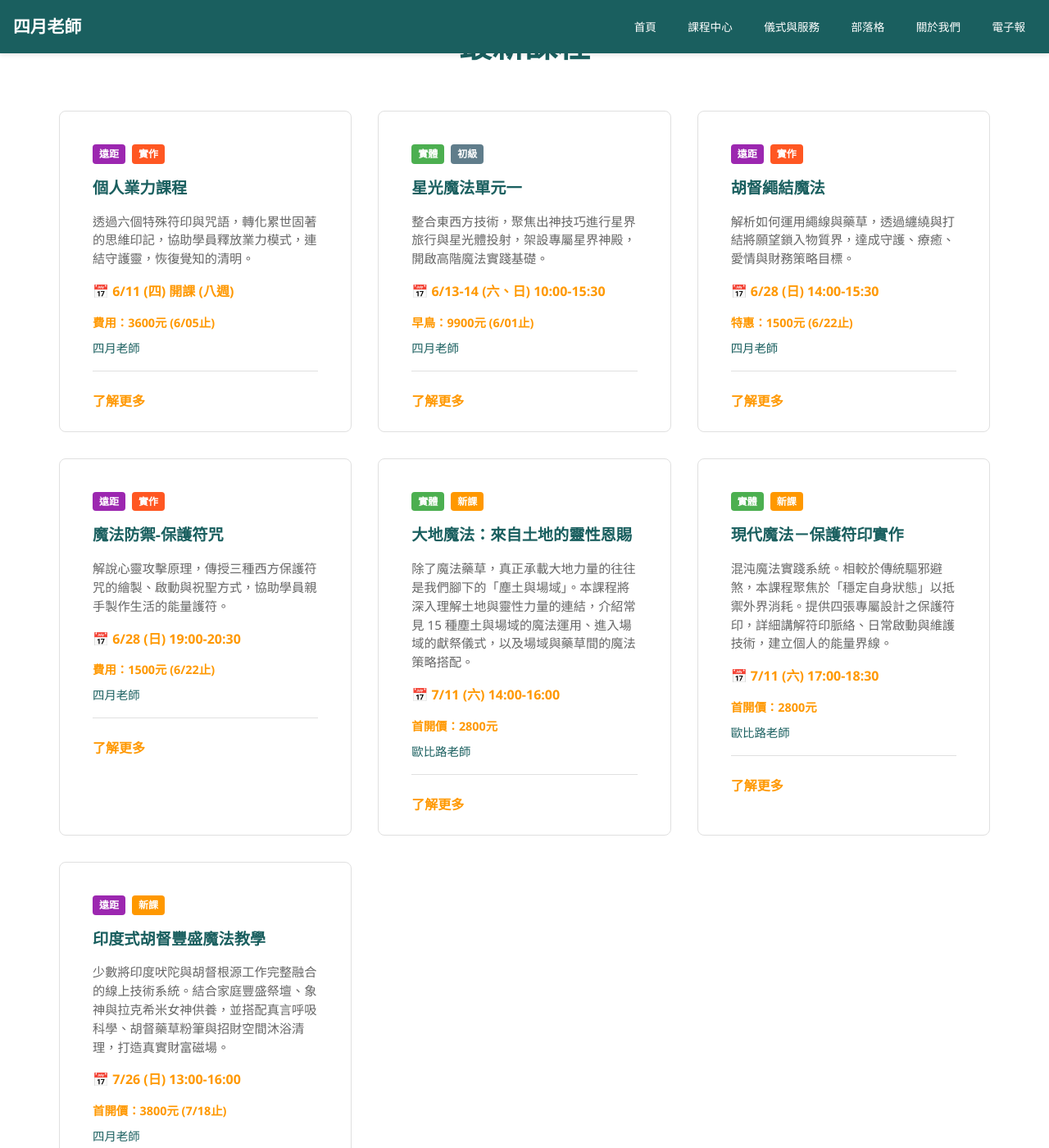
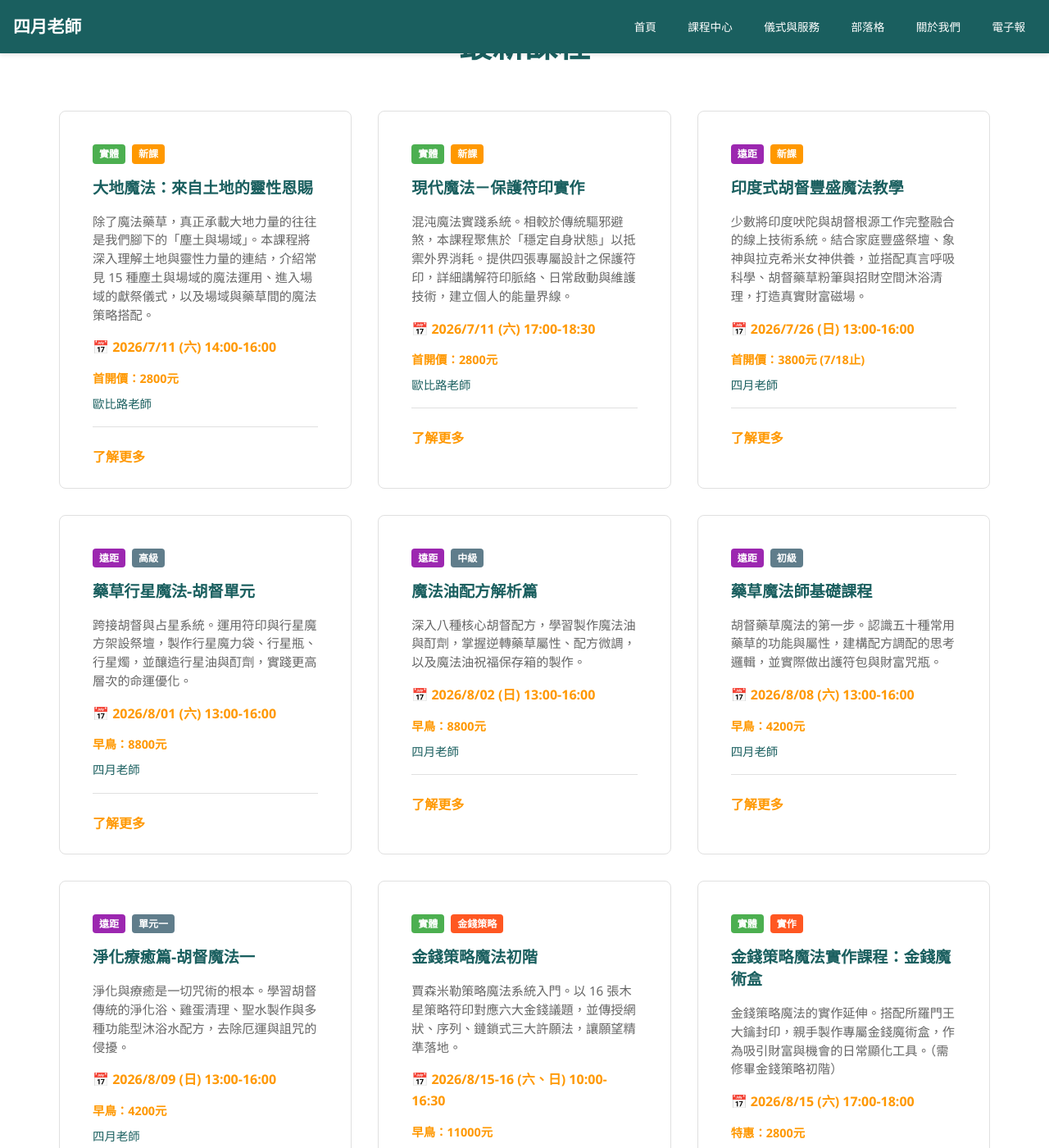
Before and after one commit to light4uliuphone-lang/hoodoo, a Jekyll site: the page built from index.html, in a window 1280 px wide and 1400 px high, scrolled down 516 px. Shown: the whole window at 82% size. Built offline with Jekyll 4.4.1, drawn with Linux system fonts in a browser that asks for light colours; some of the changed text lies outside the part shown.

Commit message:
Add files via upload

```diff
--- a/index.html
+++ b/index.html
@@ -19,74 +19,6 @@ description: 探索四月老師的魔法教學中心，提供專業胡督(Hoodoo
 
             <div class="course-card">
                 <div style="display: flex; gap: 8px; padding: 1rem 1rem 0;">
-                    <span style="background-color: #9c27b0; color: white; padding: 2px 8px; border-radius: 4px; font-size: 0.75rem; font-weight: bold;">遠距</span>
-                    <span style="background-color: #ff5722; color: white; padding: 2px 8px; border-radius: 4px; font-size: 0.75rem; font-weight: bold;">實作</span>
-                </div>
-                <h3 style="margin-top: 1rem; padding: 0 1rem;">個人業力課程</h3>
-                <div style="padding: 0 1rem;">
-                    <p>透過六個特殊符印與咒語，轉化累世固著的思維印記，協助學員釋放業力模式，連結守護靈，恢復覺知的清明。</p>
-                    <div class="course-info">
-                        <div style="margin-bottom: 5px; color: #ff9800; font-weight: bold;">📅 6/11 (四) 開課 (八週)</div>
-                        <span class="price">費用：3600元 (6/05止)</span>
-                        <span class="teacher">四月老師</span>
-                    </div>
-                    <a href="/courses/course-modern-05/" class="learn-more">了解更多</a>
-                </div>
-            </div>
-
-            <div class="course-card">
-                <div style="display: flex; gap: 8px; padding: 1rem 1rem 0;">
-                    <span style="background-color: #4caf50; color: white; padding: 2px 8px; border-radius: 4px; font-size: 0.75rem; font-weight: bold;">實體</span>
-                    <span style="background-color: #607d8b; color: white; padding: 2px 8px; border-radius: 4px; font-size: 0.75rem; font-weight: bold;">初級</span>
-                </div>
-                <h3 style="margin-top: 1rem; padding: 0 1rem;">星光魔法單元一</h3>
-                <div style="padding: 0 1rem;">
-                    <p>整合東西方技術，聚焦出神技巧進行星界旅行與星光體投射，架設專屬星界神殿，開啟高階魔法實踐基礎。</p>
-                    <div class="course-info">
-                        <div style="margin-bottom: 5px; color: #ff9800; font-weight: bold;">📅 6/13-14 (六、日) 10:00-15:30</div>
-                        <span class="price">早鳥：9900元 (6/01止)</span>
-                        <span class="teacher">四月老師</span>
-                    </div>
-                    <a href="/courses/course-modern-06/" class="learn-more">了解更多</a>
-                </div>
-            </div>
-
-            <div class="course-card">
-                <div style="display: flex; gap: 8px; padding: 1rem 1rem 0;">
-                    <span style="background-color: #9c27b0; color: white; padding: 2px 8px; border-radius: 4px; font-size: 0.75rem; font-weight: bold;">遠距</span>
-                    <span style="background-color: #ff5722; color: white; padding: 2px 8px; border-radius: 4px; font-size: 0.75rem; font-weight: bold;">實作</span>
-                </div>
-                <h3 style="margin-top: 1rem; padding: 0 1rem;">胡督繩結魔法</h3>
-                <div style="padding: 0 1rem;">
-                    <p>解析如何運用繩線與藥草，透過纏繞與打結將願望鎖入物質界，達成守護、療癒、愛情與財務策略目標。</p>
-                    <div class="course-info">
-                        <div style="margin-bottom: 5px; color: #ff9800; font-weight: bold;">📅 6/28 (日) 14:00-15:30</div>
-                        <span class="price">特惠：1500元 (6/22止)</span>
-                        <span class="teacher">四月老師</span>
-                    </div>
-                    <a href="/courses/course-hoodoo-09/" class="learn-more">了解更多</a>
-                </div>
-            </div>
-
-            <div class="course-card">
-                <div style="display: flex; gap: 8px; padding: 1rem 1rem 0;">
-                    <span style="background-color: #9c27b0; color: white; padding: 2px 8px; border-radius: 4px; font-size: 0.75rem; font-weight: bold;">遠距</span>
-                    <span style="background-color: #ff5722; color: white; padding: 2px 8px; border-radius: 4px; font-size: 0.75rem; font-weight: bold;">實作</span>
-                </div>
-                <h3 style="margin-top: 1rem; padding: 0 1rem;">魔法防禦-保護符咒</h3>
-                <div style="padding: 0 1rem;">
-                    <p>解說心靈攻擊原理，傳授三種西方保護符咒的繪製、啟動與祝聖方式，協助學員親手製作生活的能量護符。</p>
-                    <div class="course-info">
-                        <div style="margin-bottom: 5px; color: #ff9800; font-weight: bold;">📅 6/28 (日) 19:00-20:30</div>
-                        <span class="price">費用：1500元 (6/22止)</span>
-                        <span class="teacher">四月老師</span>
-                    </div>
-                    <a href="/courses/course-protection-05/" class="learn-more">了解更多</a>
-                </div>
-            </div>
-
-            <div class="course-card">
-                <div style="display: flex; gap: 8px; padding: 1rem 1rem 0;">
                     <span style="background-color: #4caf50; color: white; padding: 2px 8px; border-radius: 4px; font-size: 0.75rem; font-weight: bold;">實體</span>
                     <span style="background-color: #ff9800; color: white; padding: 2px 8px; border-radius: 4px; font-size: 0.75rem; font-weight: bold;">新課</span>
                 </div>
@@ -94,7 +26,7 @@ description: 探索四月老師的魔法教學中心，提供專業胡督(Hoodoo
                 <div style="padding: 0 1rem;">
                     <p>除了魔法藥草，真正承載大地力量的往往是我們腳下的「塵土與場域」。本課程將深入理解土地與靈性力量的連結，介紹常見 15 種塵土與場域的魔法運用、進入場域的獻祭儀式，以及場域與藥草間的魔法策略搭配。</p>
                     <div class="course-info">
-                        <div style="margin-bottom: 5px; color: #ff9800; font-weight: bold;">📅 7/11 (六) 14:00-16:00</div>
+                        <div style="margin-bottom: 5px; color: #ff9800; font-weight: bold;">📅 2026/7/11 (六) 14:00-16:00</div>
                         <span class="price">首開價：2800元</span>
                         <span class="teacher">歐比路老師</span>
                     </div>
@@ -111,7 +43,7 @@ description: 探索四月老師的魔法教學中心，提供專業胡督(Hoodoo
                 <div style="padding: 0 1rem;">
                     <p>混沌魔法實踐系統。相較於傳統驅邪避煞，本課程聚焦於「穩定自身狀態」以抵禦外界消耗。提供四張專屬設計之保護符印，詳細講解符印脈絡、日常啟動與維護技術，建立個人的能量界線。</p>
                     <div class="course-info">
-                        <div style="margin-bottom: 5px; color: #ff9800; font-weight: bold;">📅 7/11 (六) 17:00-18:30</div>
+                        <div style="margin-bottom: 5px; color: #ff9800; font-weight: bold;">📅 2026/7/11 (六) 17:00-18:30</div>
                         <span class="price">首開價：2800元</span>
                         <span class="teacher">歐比路老師</span>
                     </div>
@@ -119,7 +51,6 @@ description: 探索四月老師的魔法教學中心，提供專業胡督(Hoodoo
                 </div>
             </div>
 
-            <!-- 🌐 完美依原生規範與正確價目編入的全新遠距課：印度式胡督豐盛魔法 -->
             <div class="course-card">
                 <div style="display: flex; gap: 8px; padding: 1rem 1rem 0;">
                     <span style="background-color: #9c27b0; color: white; padding: 2px 8px; border-radius: 4px; font-size: 0.75rem; font-weight: bold;">遠距</span>
@@ -129,11 +60,130 @@ description: 探索四月老師的魔法教學中心，提供專業胡督(Hoodoo
                 <div style="padding: 0 1rem;">
                     <p>少數將印度吠陀與胡督根源工作完整融合的線上技術系統。結合家庭豐盛祭壇、象神與拉克希米女神供養，並搭配真言呼吸科學、胡督藥草粉筆與招財空間沐浴清理，打造真實財富磁場。</p>
                     <div class="course-info">
-                        <div style="margin-bottom: 5px; color: #ff9800; font-weight: bold;">📅 7/26 (日) 13:00-16:00</div>
+                        <div style="margin-bottom: 5px; color: #ff9800; font-weight: bold;">📅 2026/7/26 (日) 13:00-16:00</div>
                         <span class="price">首開價：3800元 (7/18止)</span>
                         <span class="teacher">四月老師</span>
                     </div>
                     <a href="/courses/course-hoodoo-10/" class="learn-more">了解更多</a>
+                </div>
+            </div>
+
+            <div class="course-card">
+                <div style="display: flex; gap: 8px; padding: 1rem 1rem 0;">
+                    <span style="background-color: #9c27b0; color: white; padding: 2px 8px; border-radius: 4px; font-size: 0.75rem; font-weight: bold;">遠距</span>
+                    <span style="background-color: #607d8b; color: white; padding: 2px 8px; border-radius: 4px; font-size: 0.75rem; font-weight: bold;">高級</span>
+                </div>
+                <h3 style="margin-top: 1rem; padding: 0 1rem;">藥草行星魔法-胡督單元</h3>
+                <div style="padding: 0 1rem;">
+                    <p>跨接胡督與占星系統。運用符印與行星魔方架設祭壇，製作行星魔力袋、行星瓶、行星燭，並釀造行星油與酊劑，實踐更高層次的命運優化。</p>
+                    <div class="course-info">
+                        <div style="margin-bottom: 5px; color: #ff9800; font-weight: bold;">📅 2026/8/01 (六) 13:00-16:00</div>
+                        <span class="price">早鳥：8800元</span>
+                        <span class="teacher">四月老師</span>
+                    </div>
+                    <a href="/courses/course-hoodoo-07/" class="learn-more">了解更多</a>
+                </div>
+            </div>
+
+            <div class="course-card">
+                <div style="display: flex; gap: 8px; padding: 1rem 1rem 0;">
+                    <span style="background-color: #9c27b0; color: white; padding: 2px 8px; border-radius: 4px; font-size: 0.75rem; font-weight: bold;">遠距</span>
+                    <span style="background-color: #607d8b; color: white; padding: 2px 8px; border-radius: 4px; font-size: 0.75rem; font-weight: bold;">中級</span>
+                </div>
+                <h3 style="margin-top: 1rem; padding: 0 1rem;">魔法油配方解析篇</h3>
+                <div style="padding: 0 1rem;">
+                    <p>深入八種核心胡督配方，學習製作魔法油與酊劑，掌握逆轉藥草屬性、配方微調，以及魔法油祝福保存箱的製作。</p>
+                    <div class="course-info">
+                        <div style="margin-bottom: 5px; color: #ff9800; font-weight: bold;">📅 2026/8/02 (日) 13:00-16:00</div>
+                        <span class="price">早鳥：8800元</span>
+                        <span class="teacher">四月老師</span>
+                    </div>
+                    <a href="/courses/course-hoodoo-06/" class="learn-more">了解更多</a>
+                </div>
+            </div>
+
+            <div class="course-card">
+                <div style="display: flex; gap: 8px; padding: 1rem 1rem 0;">
+                    <span style="background-color: #9c27b0; color: white; padding: 2px 8px; border-radius: 4px; font-size: 0.75rem; font-weight: bold;">遠距</span>
+                    <span style="background-color: #607d8b; color: white; padding: 2px 8px; border-radius: 4px; font-size: 0.75rem; font-weight: bold;">初級</span>
+                </div>
+                <h3 style="margin-top: 1rem; padding: 0 1rem;">藥草魔法師基礎課程</h3>
+                <div style="padding: 0 1rem;">
+                    <p>胡督藥草魔法的第一步。認識五十種常用藥草的功能與屬性，建構配方調配的思考邏輯，並實際做出護符包與財富咒瓶。</p>
+                    <div class="course-info">
+                        <div style="margin-bottom: 5px; color: #ff9800; font-weight: bold;">📅 2026/8/08 (六) 13:00-16:00</div>
+                        <span class="price">早鳥：4200元</span>
+                        <span class="teacher">四月老師</span>
+                    </div>
+                    <a href="/courses/course-hoodoo-00/" class="learn-more">了解更多</a>
+                </div>
+            </div>
+
+            <div class="course-card">
+                <div style="display: flex; gap: 8px; padding: 1rem 1rem 0;">
+                    <span style="background-color: #9c27b0; color: white; padding: 2px 8px; border-radius: 4px; font-size: 0.75rem; font-weight: bold;">遠距</span>
+                    <span style="background-color: #607d8b; color: white; padding: 2px 8px; border-radius: 4px; font-size: 0.75rem; font-weight: bold;">單元一</span>
+                </div>
+                <h3 style="margin-top: 1rem; padding: 0 1rem;">淨化療癒篇-胡督魔法一</h3>
+                <div style="padding: 0 1rem;">
+                    <p>淨化與療癒是一切咒術的根本。學習胡督傳統的淨化浴、雞蛋清理、聖水製作與多種功能型沐浴水配方，去除厄運與詛咒的侵擾。</p>
+                    <div class="course-info">
+                        <div style="margin-bottom: 5px; color: #ff9800; font-weight: bold;">📅 2026/8/09 (日) 13:00-16:00</div>
+                        <span class="price">早鳥：4200元</span>
+                        <span class="teacher">四月老師</span>
+                    </div>
+                    <a href="/courses/course-hoodoo-01/" class="learn-more">了解更多</a>
+                </div>
+            </div>
+
+            <div class="course-card">
+                <div style="display: flex; gap: 8px; padding: 1rem 1rem 0;">
+                    <span style="background-color: #4caf50; color: white; padding: 2px 8px; border-radius: 4px; font-size: 0.75rem; font-weight: bold;">實體</span>
+                    <span style="background-color: #ff5722; color: white; padding: 2px 8px; border-radius: 4px; font-size: 0.75rem; font-weight: bold;">金錢策略</span>
+                </div>
+                <h3 style="margin-top: 1rem; padding: 0 1rem;">金錢策略魔法初階</h3>
+                <div style="padding: 0 1rem;">
+                    <p>賈森米勒策略魔法系統入門。以 16 張木星策略符印對應六大金錢議題，並傳授網狀、序列、鏈鎖式三大許願法，讓願望精準落地。</p>
+                    <div class="course-info">
+                        <div style="margin-bottom: 5px; color: #ff9800; font-weight: bold;">📅 2026/8/15-16 (六、日) 10:00-16:30</div>
+                        <span class="price">早鳥：11000元</span>
+                        <span class="teacher">歐比路老師</span>
+                    </div>
+                    <a href="/courses/course-018/" class="learn-more">了解更多</a>
+                </div>
+            </div>
+
+            <div class="course-card">
+                <div style="display: flex; gap: 8px; padding: 1rem 1rem 0;">
+                    <span style="background-color: #4caf50; color: white; padding: 2px 8px; border-radius: 4px; font-size: 0.75rem; font-weight: bold;">實體</span>
+                    <span style="background-color: #ff5722; color: white; padding: 2px 8px; border-radius: 4px; font-size: 0.75rem; font-weight: bold;">實作</span>
+                </div>
+                <h3 style="margin-top: 1rem; padding: 0 1rem;">金錢策略魔法實作課程：金錢魔術盒</h3>
+                <div style="padding: 0 1rem;">
+                    <p>金錢策略魔法的實作延伸。搭配所羅門王大鑰封印，親手製作專屬金錢魔術盒，作為吸引財富與機會的日常顯化工具。（需修畢金錢策略初階）</p>
+                    <div class="course-info">
+                        <div style="margin-bottom: 5px; color: #ff9800; font-weight: bold;">📅 2026/8/15 (六) 17:00-18:00</div>
+                        <span class="price">特惠：2800元</span>
+                        <span class="teacher">歐比路老師</span>
+                    </div>
+                    <a href="/courses/course-021/" class="learn-more">了解更多</a>
+                </div>
+            </div>
+
+            <div class="course-card">
+                <div style="display: flex; gap: 8px; padding: 1rem 1rem 0;">
+                    <span style="background-color: #4caf50; color: white; padding: 2px 8px; border-radius: 4px; font-size: 0.75rem; font-weight: bold;">實體</span>
+                    <span style="background-color: #ff5722; color: white; padding: 2px 8px; border-radius: 4px; font-size: 0.75rem; font-weight: bold;">配方邏輯</span>
+                </div>
+                <h3 style="margin-top: 1rem; padding: 0 1rem;">金錢策略魔法配方邏輯單元一：職場保護配方解析</h3>
+                <div style="padding: 0 1rem;">
+                    <p>以效益、成本、風險拆解職場保護配方。透過六大策略重構專屬配方，整合配方、策略、許願三面向，穩定工作並增加升遷機會。（需修畢金錢策略初階）</p>
+                    <div class="course-info">
+                        <div style="margin-bottom: 5px; color: #ff9800; font-weight: bold;">📅 2026/8/16 (日) 17:00-18:30</div>
+                        <span class="price">特惠：2800元</span>
+                        <span class="teacher">歐比路老師</span>
+                    </div>
+                    <a href="/courses/course-022/" class="learn-more">了解更多</a>
                 </div>
             </div>
 
```
